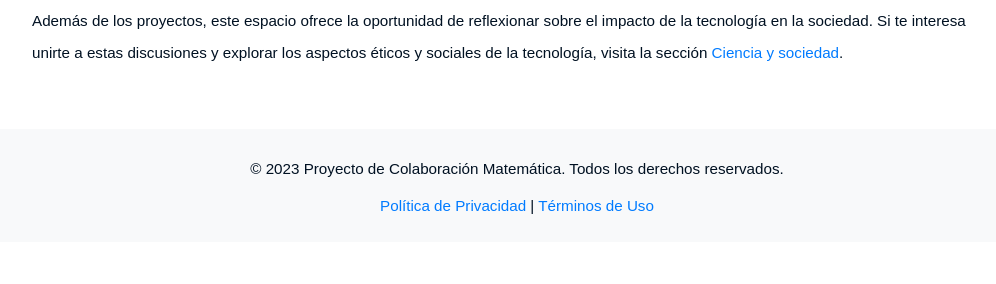
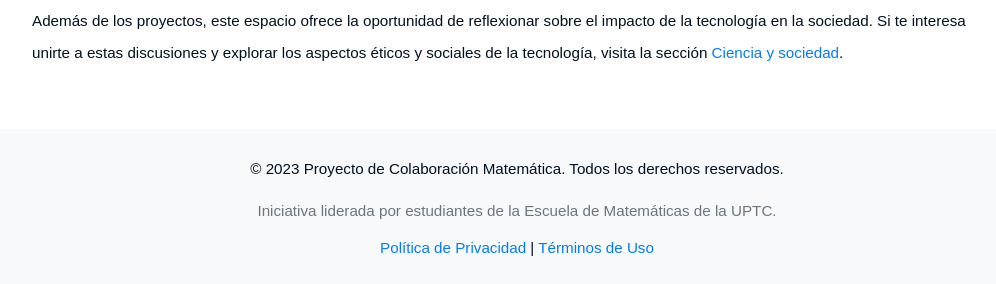
Before and after one commit to MathUPTC/MathApp, a Flask app: page / in a window 1280 px wide. Shown: the part 1823-2107 px from the top of the page, without its empty margins (123-1119 px from the left). Before the commit the page ends 2037 px from the top, so only its background shows below. Run offline with Flask 3, Linux system fonts and the light colour scheme; some libraries are stand-ins or nearby versions.

Commit message:
footer prueba

```diff
--- a/app/templates/base.html
+++ b/app/templates/base.html
@@ -54,12 +54,12 @@
     <!-- Footer -->
     <footer class="bg-light text-center py-4 mt-5">
       <p>&copy; 2023 Proyecto de Colaboración Matemática. Todos los derechos reservados.</p>
+      <p class="text-muted">Iniciativa liderada por estudiantes de la Escuela de Matemáticas de la UPTC.</p>
       <a href="#">Política de Privacidad</a> | <a href="#">Términos de Uso</a>
       <div class="social-icons">
           <!-- Enlaces o iconos de redes sociales -->
       </div>
   </footer>
-
 
 
 <script src="{{ url_for('static', filename='js/main.js') }}"></script>
```
Lines whose indentation alone changed are shown as unchanged.
